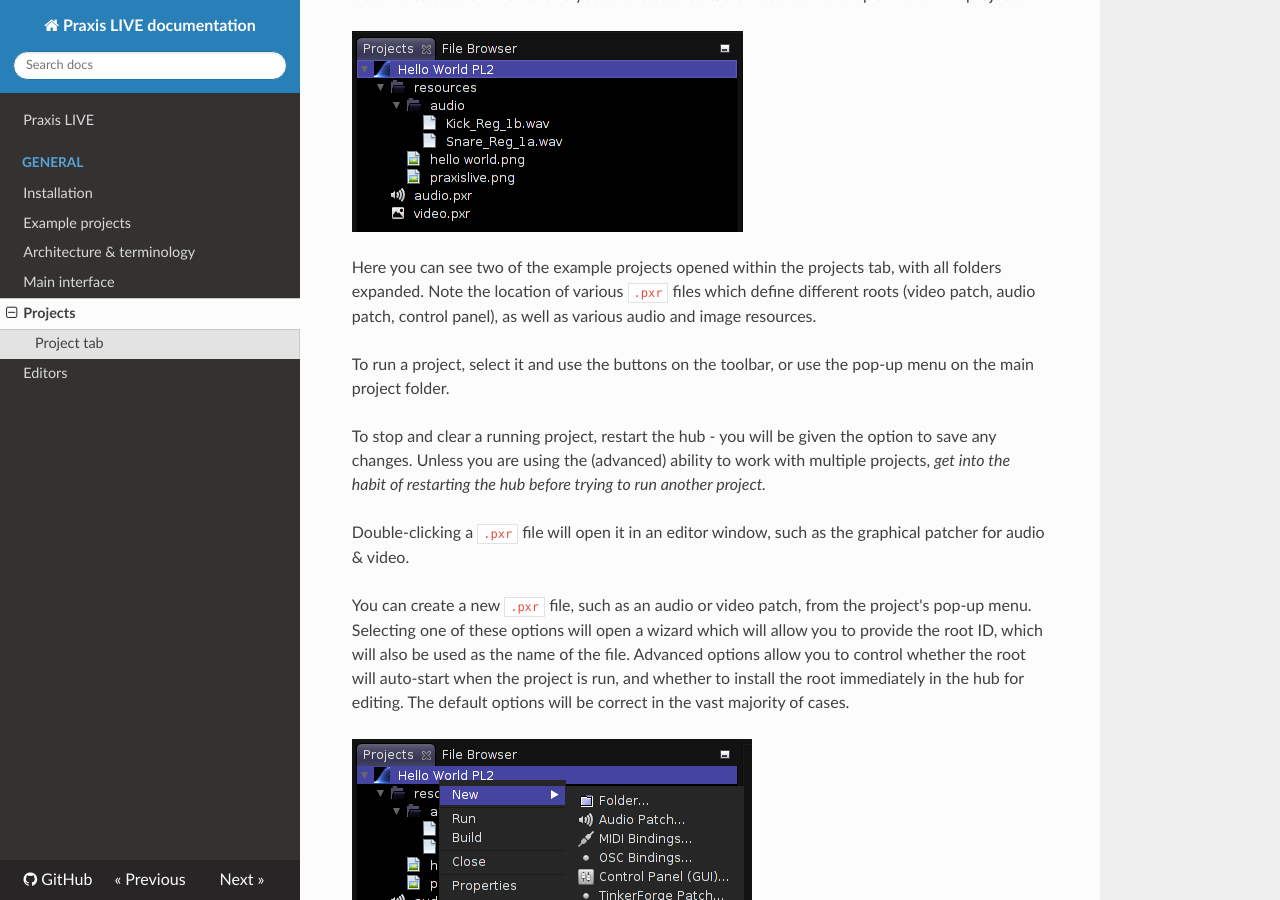
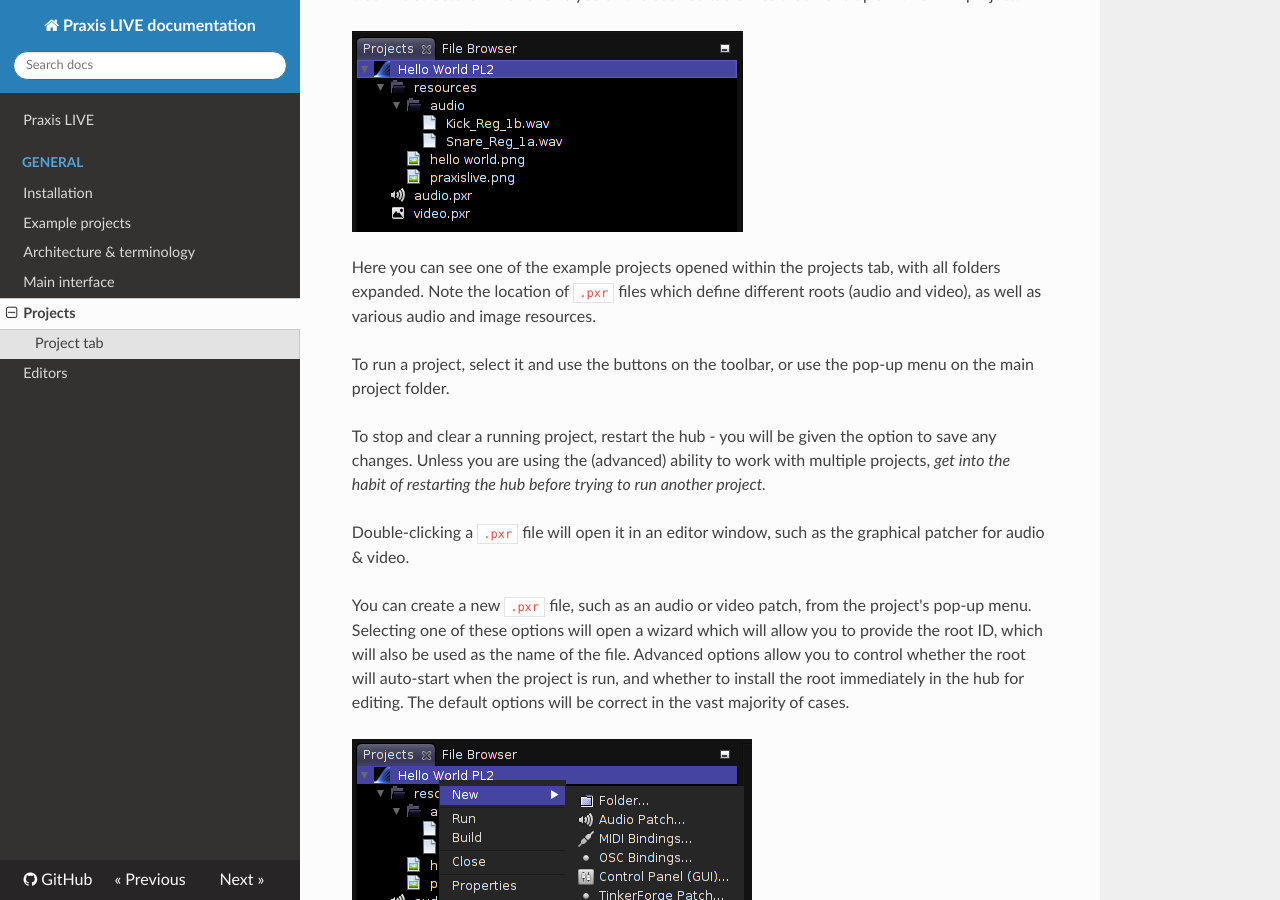
Before and after one commit to praxis-live/support, an MkDocs documentation site: the page built from docs/projects.md, in a window 1280 px wide and 900 px high, scrolled down 933 px. Built offline with MkDocs 1.6.1, drawn with Linux system fonts in a browser that asks for light colours; nearby versions of some CDN libraries; old or Windows-style settings are respelled for this version of MkDocs.

Commit message:
Fix project tab description

```diff
--- a/docs/projects.md
+++ b/docs/projects.md
@@ -19,7 +19,7 @@ The `Projects` tab gives you the tools for opening and managing projects. Projec
 
 ![Projects tab](img/projects.png)
 
-Here you can see two of the example projects opened within the projects tab, with all folders expanded. Note the location of various `.pxr` files which define different roots (video patch, audio patch, control panel), as well as various audio and image resources.
+Here you can see one of the example projects opened within the projects tab, with all folders expanded. Note the location of `.pxr` files which define different roots (audio and video), as well as various audio and image resources.
 
 To run a project, select it and use the buttons on the toolbar, or use the pop-up menu on the main project folder.
 
```
